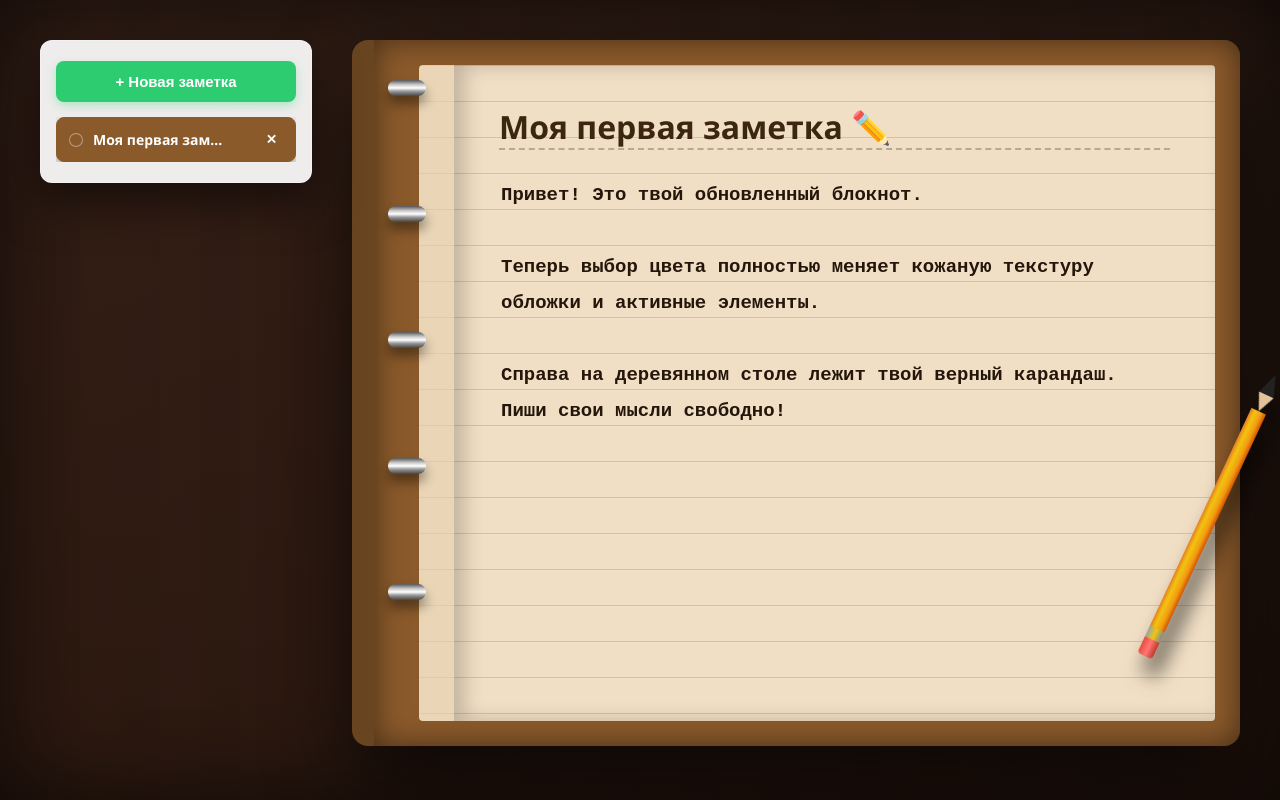
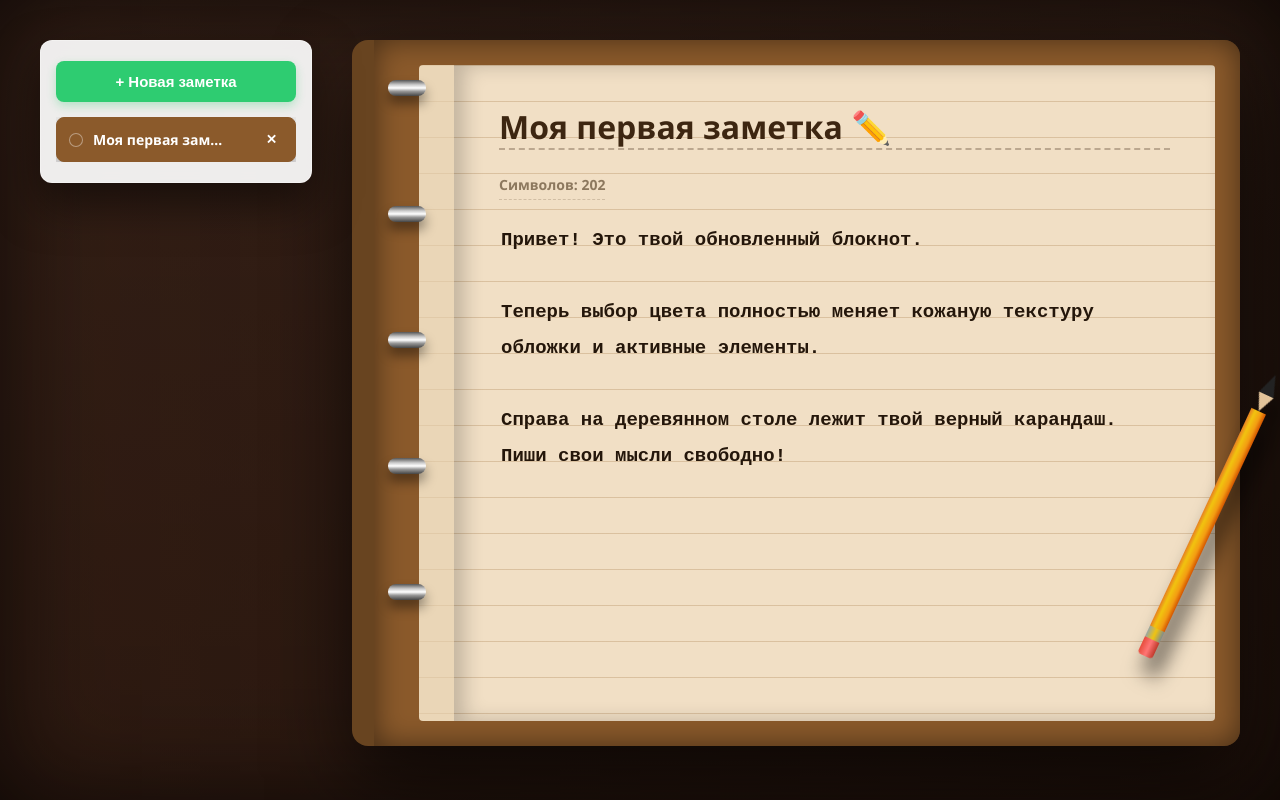
Before and after one commit to MrAmigo04/My-first-pet-project--notebook-, a React (Create React App) app: page / in a window 1280 px wide. Built offline with nearby package versions, Linux system fonts and the light colour scheme.

Commit message:
Добавил счетчик символов

```diff
--- a/src/App.css
+++ b/src/App.css
@@ -312,3 +312,14 @@
   background: linear-gradient(90deg, #e74c3c 0%, #ff7675 50%, #c0392b 100%);
   border-radius: 0 0 4px 4px;
 }
+
+.char-counter {
+  font-size: 14px;
+  color: rgba(74, 51, 25, 0.6);
+  font-family: 'Segoe UI', sans-serif;
+  margin-bottom: 20px;
+  font-weight: 600;
+  border-bottom: 1px dashed rgba(74, 51, 25, 0.2);
+  padding-bottom: 5px;
+  width: fit-content;
+}
--- a/src/App.js
+++ b/src/App.js
@@ -1,7 +1,6 @@
 import { useState, useEffect } from 'react';
 import './App.css';
 
-// Палитра благородных кожаных оттенков: Коричневый, Изумрудный, Бордовый, Темно-синий, Горчичный, Графитовый
 const NOTE_COLORS = ['#8b5a2b', '#1e4620', '#6b1d1d', '#1f3a60', '#b7791f', '#2d3748'];
 
 function App() {
@@ -11,7 +10,7 @@ function App() {
       {
         id: 1,
         title: 'Моя первая заметка',
-        color: '#8b5a2b', // Стартовый красивый коричневый
+        color: '#8b5a2b',
         text: 'Привет! Это твой обновленный блокнот.\n\nТеперь выбор цвета полностью меняет кожаную текстуру обложки и активные элементы.\n\nСправа на деревянном столе лежит твой верный карандаш. Пиши свои мысли свободно!'
       }
     ];
@@ -32,11 +31,11 @@ function App() {
     localStorage.setItem('notebook-text-active-id-v2', JSON.stringify(activeNoteId));
   }, [activeNoteId]);
 
-  const activeNote = notes.find(note => note.id === activeNoteId) || notes;
+  const activeNote = notes.find(note => note.id === activeNoteId) || notes[0];
 
   useEffect(() => {
     if (notes.length > 0 && !notes.some(n => n.id === activeNoteId)) {
-      setActiveNoteId(notes.id);
+      setActiveNoteId(notes[0].id);
     }
   }, [notes, activeNoteId]);
 
@@ -86,13 +85,9 @@ function App() {
   if (!activeNote) return null;
 
   return (
-      // Передаем выбранный цвет как CSS-переменную на весь контейнер
       <div className="app-container" style={{ '--active-note-color': activeNote.color }}>
-
-        {/* Деревянный стол (фоновая текстура) */}
         <div className="wooden-table-overlay"></div>
 
-        {/* Боковая панель */}
         <div className="sidebar">
           <button onClick={createNewNote} className="add-note-button">
             + Новая заметка
@@ -117,9 +112,7 @@ function App() {
           </div>
         </div>
 
-        {/* Обложка блокнота */}
         <div className="notebook-cover">
-          {/* Кожаная текстура поверх цвета */}
           <div className="leather-texture"></div>
 
           <div className="notebook-rings">
@@ -163,6 +156,8 @@ function App() {
               )}
             </div>
 
+            <div className="char-counter">Символов: {activeNote.text.length}</div>
+
             <textarea
                 className="notebook-editor"
                 placeholder="Начни писать свои мысли здесь..."
@@ -172,7 +167,6 @@ function App() {
           </div>
         </div>
 
-        {/* Реалистичный 3D-карандаш на столе */}
         <div className="desk-pencil">
           <div className="pencil-tip"></div>
           <div className="pencil-wood"></div>
@@ -180,7 +174,6 @@ function App() {
           <div className="pencil-eraser-gold"></div>
           <div className="pencil-eraser"></div>
         </div>
-
       </div>
   );
 }
```
